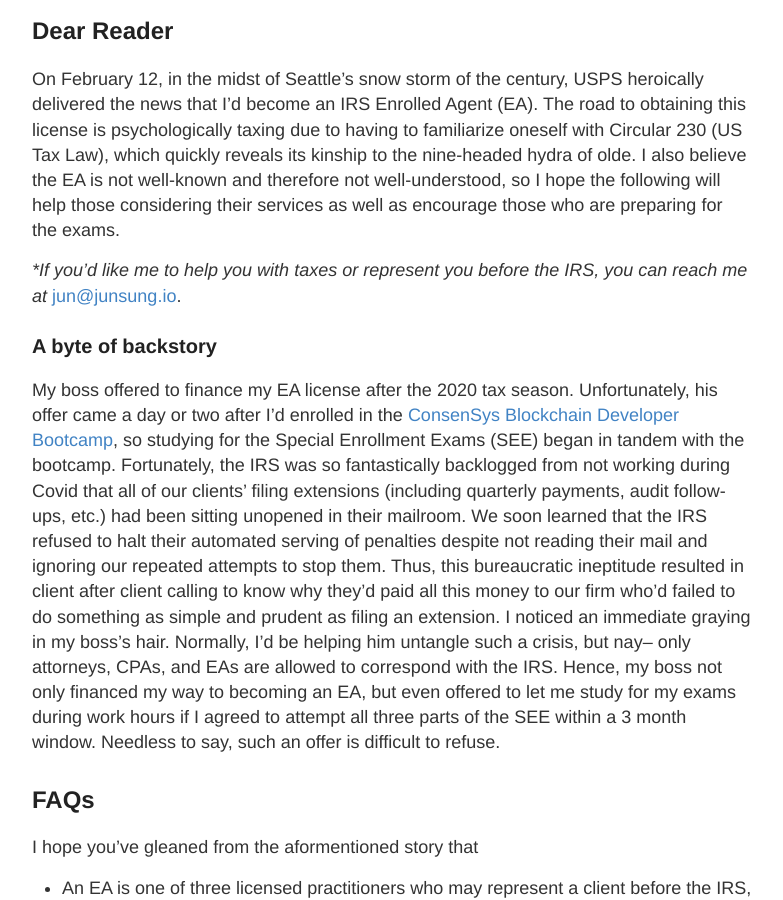
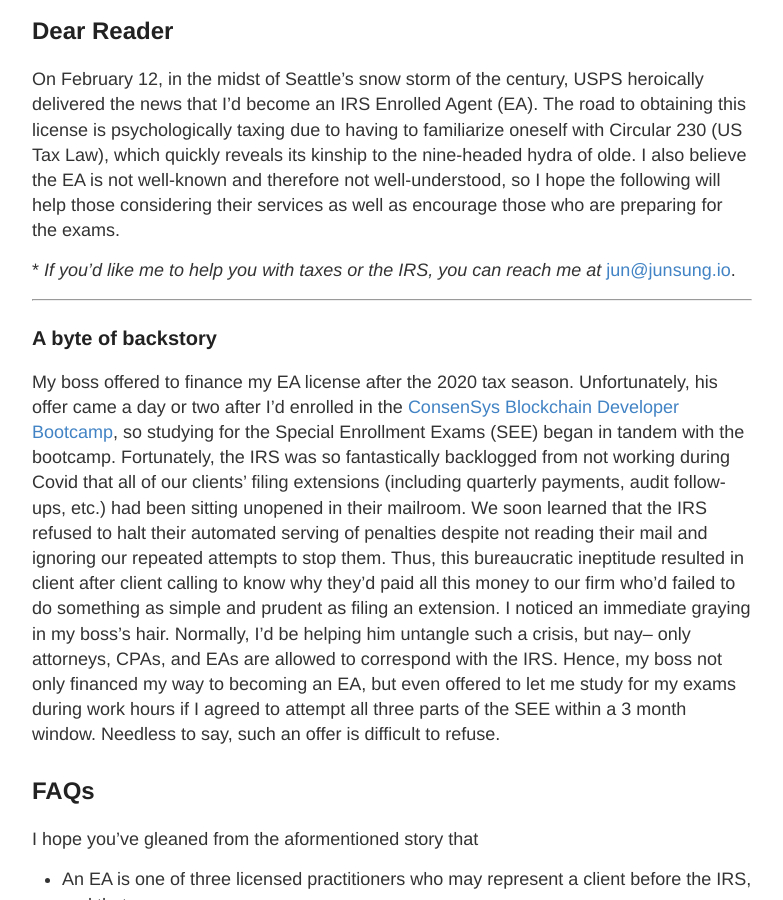
Before and after one commit to poastmil/junsunglee.com, a Jekyll site: the page built from _posts/2021-3-30-A-Tale-of-Tax-Licensing.md, in a window 1280 px wide and 900 px high, scrolled down 520 px. Shown: the whole window, without its empty margins (248-1031 px from the left). Built offline with Jekyll 4.4.1, drawn with Linux system fonts in a browser that asks for light colours.

Commit message:
Updated posts

```diff
--- a/_posts/2021-3-30-A-Tale-of-Tax-Licensing.md
+++ b/_posts/2021-3-30-A-Tale-of-Tax-Licensing.md
@@ -12,8 +12,9 @@ title: A Tale of Tax Licensing
 
 On February 12, in the midst of Seattle’s snow storm of the century, USPS heroically delivered the news that I’d become an IRS Enrolled Agent (EA). The road to obtaining this license is psychologically taxing due to having to familiarize oneself with Circular 230 (US Tax Law), which quickly reveals its kinship to the nine-headed hydra of olde. I also believe the EA is not well-known and therefore not well-understood, so I hope the following will help those considering their services as well as encourage those who are preparing for the exams.
 
-**If you'd like me to help you with taxes or represent you before the IRS, you can reach me at* [jun@junsung.io](jun@junsung.io).
+\* *If you'd like me to help you with taxes or the IRS, you can reach me at* <jun@junsung.io>.
 
+---
 
 ### A byte of backstory
 
@@ -69,6 +70,7 @@ An alternate route:
 
 You can reach me with any burning questions at [jun@junsung.io](jun@junsung.io).
 
+---
 
 ## CODA
 
```
Also changed, not shown: _posts/2021-2-12-ConsenSys-Blockchain-Developer-Bootcamp.md (+3 -1 lines).
